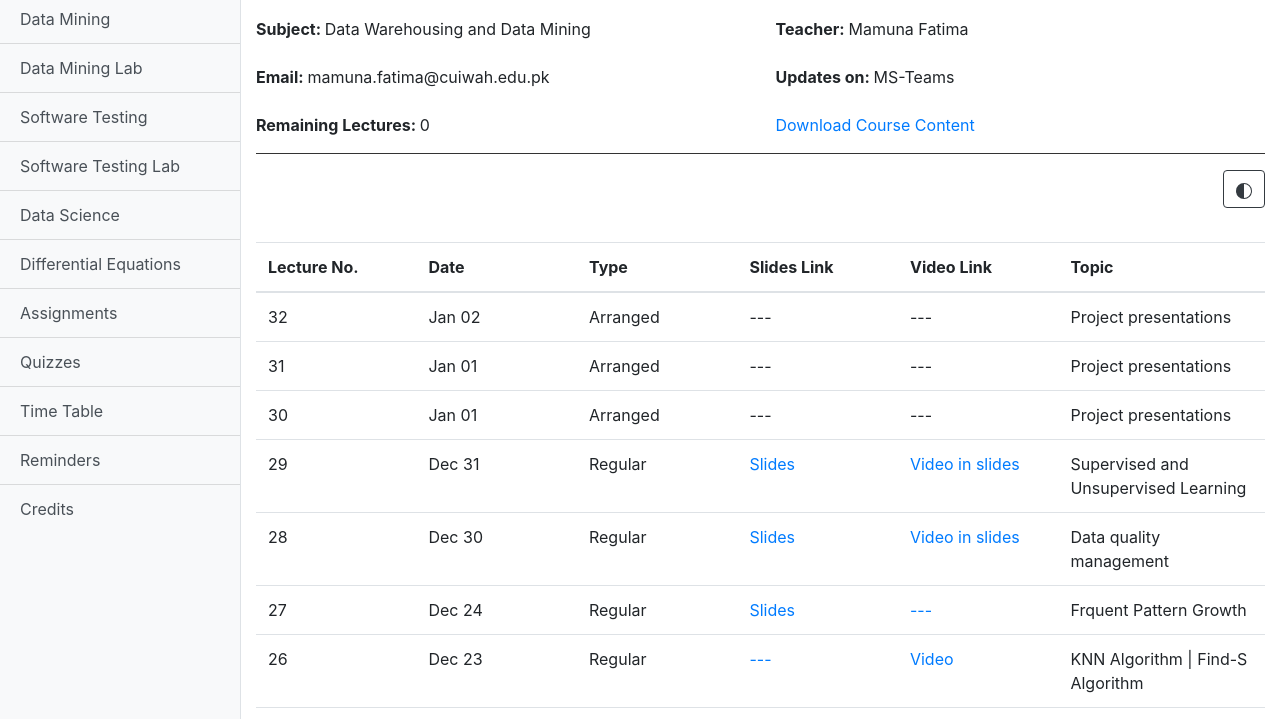
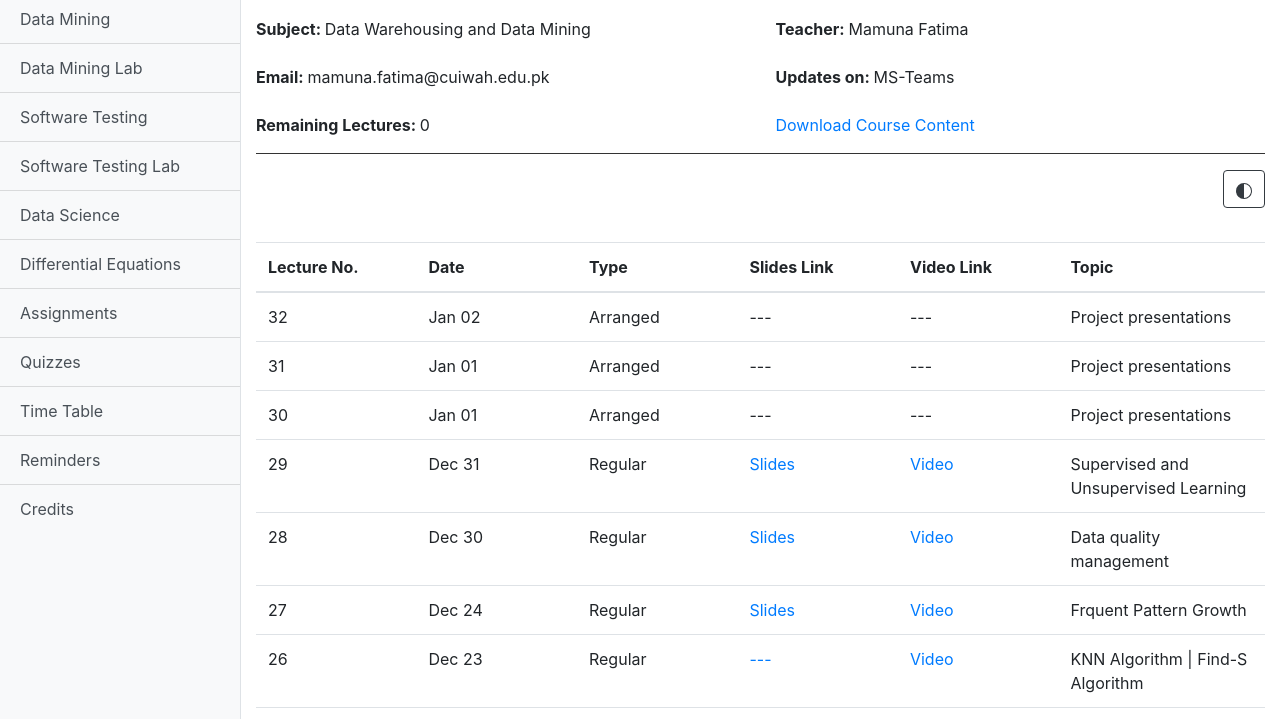
Before and after one commit to iamjumshaid/BSE-7A, a plain HTML site: page index.html in a window 1280 px wide. Shown: the part 62-781 px from the top of the page. Drawn offline with Linux system fonts and the light colour scheme.

Commit message:
added DM

```diff
--- a/index.html
+++ b/index.html
@@ -149,8 +149,8 @@
                                     </a>
                                 </td>
                                 <td>
-                                    <a href="#" target="_blank">
-                                        Video in slides
+                                    <a href="https://drive.google.com/file/d/1IvqquUkoikVpQWDtXz-4HATPgxoSUVJL/view?usp=sharing" target="_blank">
+                                        Video
                                     </a>
                                 </td>
                                 <td>Supervised and Unsupervised Learning</td>
@@ -165,8 +165,8 @@
                                     </a>
                                 </td>
                                 <td>
-                                    <a href="#" target="_blank">
-                                        Video in slides
+                                    <a href="https://drive.google.com/file/d/1vA0SJ7qkEdZs_iEu8CusbIxDm9lKsDFY/view?usp=sharing" target="_blank">
+                                        Video
                                     </a>
                                 </td>
                                 <td>Data quality management</td>
@@ -181,8 +181,8 @@
                                     </a>
                                 </td>
                                 <td>
-                                    <a href="#" target="_blank">
-                                        ---
+                                    <a href="https://web.microsoftstream.com/video/a439d388-83d2-45c1-b4d5-d6f4d48a1d02" target="_blank">
+                                        Video
                                     </a>
                                 </td>
                                 <td>Frquent Pattern Growth</td>
@@ -197,7 +197,7 @@
                                     </a>
                                 </td>
                                 <td>
-                                    <a href="https://youtu.be/lJzTh5CP6uU" target="_blank">
+                                    <a href="https://web.microsoftstream.com/video/0f9da0ac-2bc6-4d06-89af-2661a613da0d" target="_blank">
                                         Video
                                     </a>
                                 </td>
```
